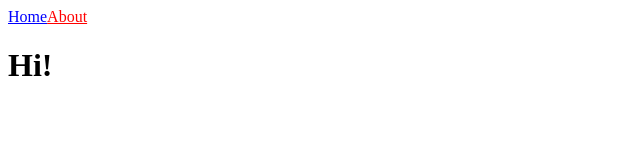
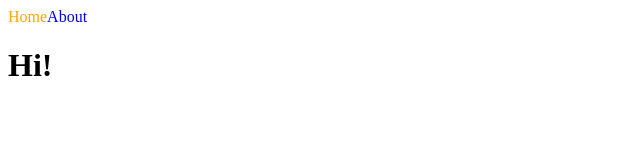
Before and after one commit to im-binary/study-next.js, a Next.js app: page / in a window 1280 px wide. Shown: the top 160 px of the page, without its empty margins (0-640 px from the left). Built offline with nearby package versions, Linux system fonts and the light colour scheme.

Commit message:
css 모듈로 style 적용

```diff
--- a/components/NavBar.js
+++ b/components/NavBar.js
@@ -1,5 +1,6 @@
 import Link from "next/link";
 import { useRouter } from "next/router";
+import styles from "./NavBar.module.css";
 
 export default function NavBar() {
   const router = useRouter();
@@ -7,10 +8,10 @@
   return (
     <nav>
       <Link href='/'>
-        <a style={{ color: router.pathname === "/" ? "blue" : "red" }}>Home</a>
+        <a className={`${styles.link} ${router.pathname === "/" ? styles.active : ""}`}>Home</a>
       </Link>
       <Link href='/about'>
-        <a style={{ color: router.pathname === "/about" ? "blue" : "red" }}>About</a>
+        <a className={[styles.link, router.pathname === "/about" ? styles.active : ""].join(" ")}>About</a>
       </Link>
     </nav>
   );
--- /dev/null
+++ b/components/NavBar.module.css
@@ -0,0 +1,7 @@
+.link {
+  text-decoration: none;
+}
+
+.active {
+  color: orange;
+}
```
